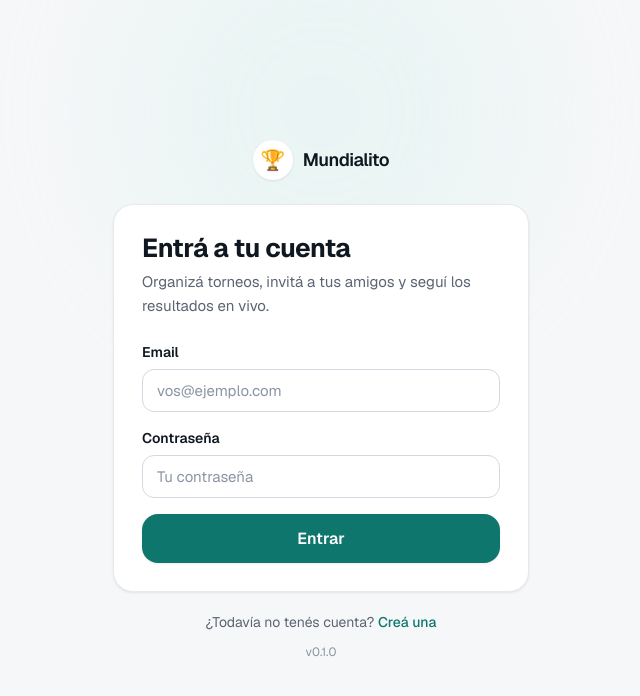
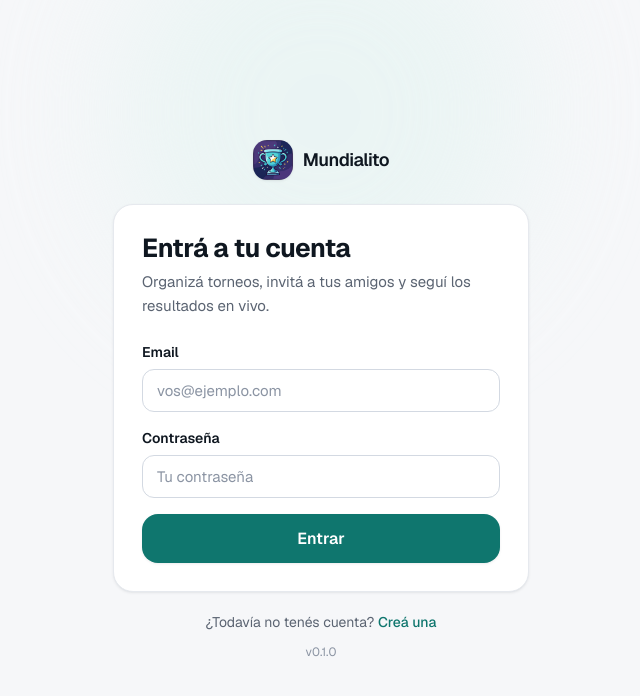
Before and after one commit to aleegz/mundialito, a Next.js app: page /login in a window 1280 px wide. Shown: the top 696 px of the page, without its empty margins (319-959 px from the left). Built offline with nearby package versions, Linux system fonts and the light colour scheme.

Commit message:
[FEAT] Adding icon

```diff
--- a/src/app/globals.css
+++ b/src/app/globals.css
@@ -1169,4 +1169,32 @@
     font-weight: 650;
     text-transform: uppercase;
   }
+
+  .brand-icon {
+    display: grid;
+    flex: none;
+    overflow: hidden;
+    place-items: center;
+    background-color: var(--brand-soft);
+    box-shadow: var(--shadow-sm);
+  }
+
+  .brand-icon-sm {
+    width: 2rem;
+    height: 2rem;
+    border-radius: 0.75rem;
+  }
+
+  .brand-icon-lg {
+    width: 2.5rem;
+    height: 2.5rem;
+    border-radius: 0.875rem;
+  }
+
+  .brand-icon-image {
+    width: 100%;
+    height: 100%;
+    max-width: none;
+    object-fit: contain;
+  }
 }
--- a/src/app/layout.tsx
+++ b/src/app/layout.tsx
@@ -20,6 +20,10 @@ export const metadata: Metadata = {
   description:
     "Organizá torneos con tus amigos: puntuá del 1 al 10 o jugá eliminación directa con votación en vivo.",
   applicationName: "Mundialito",
+  icons: {
+    icon: "/icon.png",
+    apple: "/icon.png",
+  },
 };
 
 export const viewport: Viewport = {
--- a/src/components/app-header.tsx
+++ b/src/components/app-header.tsx
@@ -1,4 +1,5 @@
 import Link from "next/link";
+import Image from "next/image";
 import { logout } from "@/lib/actions/auth";
 
 /**
@@ -26,8 +27,16 @@ export function AppHeader({
           className="flex items-center gap-2.5 rounded-lg no-underline"
           aria-label="Ir al inicio"
         >
-          <span className="grid h-8 w-8 place-items-center rounded-xl bg-brand-soft text-base leading-none">
-            🏆
+          <span className="brand-icon brand-icon-sm" aria-hidden="true">
+            <Image
+              src="/icon.png"
+              alt=""
+              width={64}
+              height={64}
+              sizes="32px"
+              quality={90}
+              className="brand-icon-image"
+            />
           </span>
           <span className="text-[0.9375rem] font-semibold tracking-tight text-fg">
             Mundialito
--- a/src/components/auth-shell.tsx
+++ b/src/components/auth-shell.tsx
@@ -1,4 +1,5 @@
 import Link from "next/link";
+import Image from "next/image";
 
 /**
  * Armazón de las pantallas de autenticacion (login y registro): mismo
@@ -32,8 +33,16 @@ export function AuthShell({
           className="mb-6 flex items-center justify-center gap-2.5 no-underline"
           aria-label="Mundialito"
         >
-          <span className="grid h-10 w-10 place-items-center rounded-2xl bg-surface text-xl leading-none shadow-sm">
-            🏆
+          <span className="brand-icon brand-icon-lg" aria-hidden="true">
+            <Image
+              src="/icon.png"
+              alt=""
+              width={80}
+              height={80}
+              sizes="40px"
+              quality={90}
+              className="brand-icon-image"
+            />
           </span>
           <span className="text-lg font-semibold tracking-tight text-fg">
             Mundialito
```
Also changed, not shown: public/icon.png (added).
